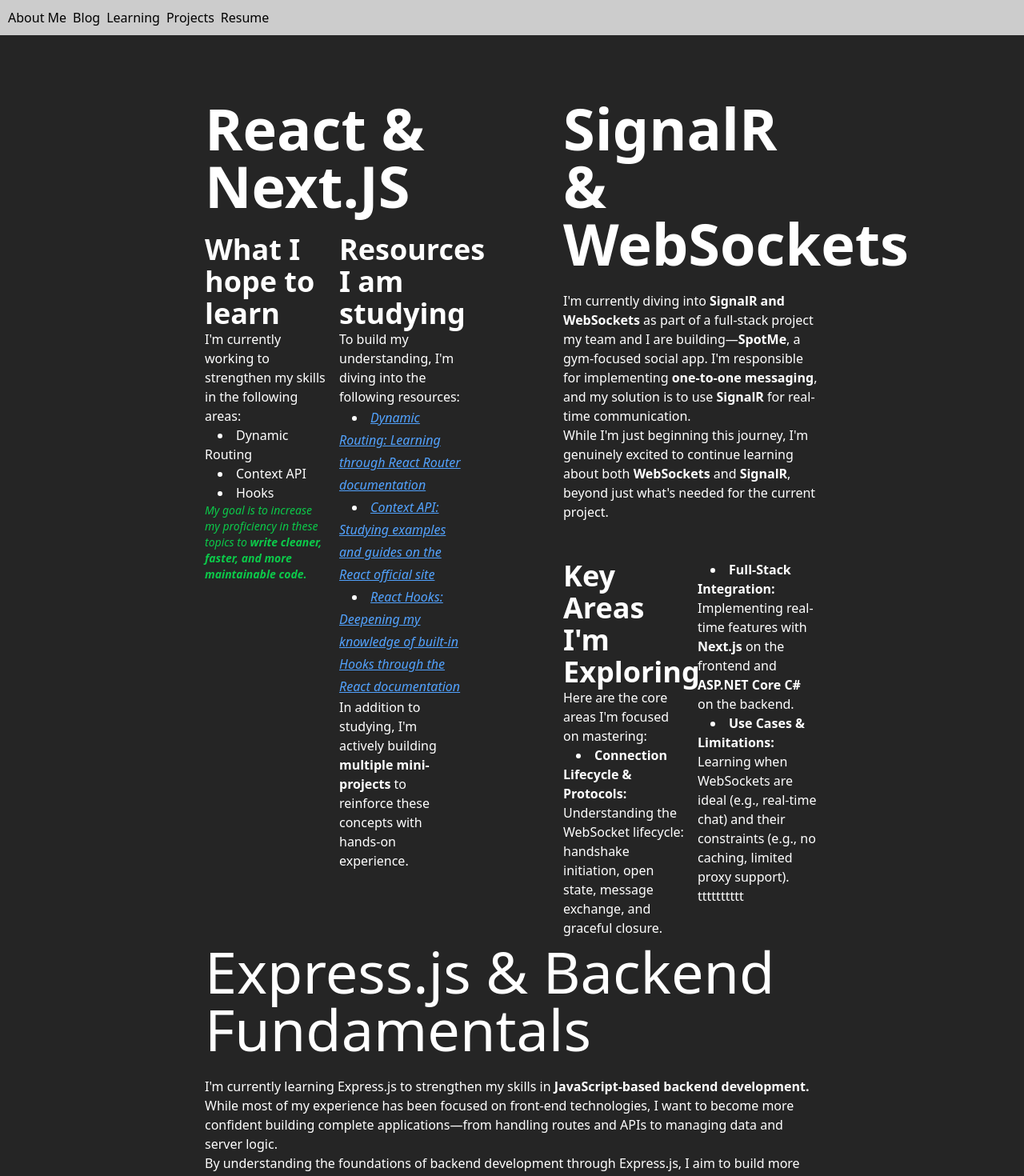
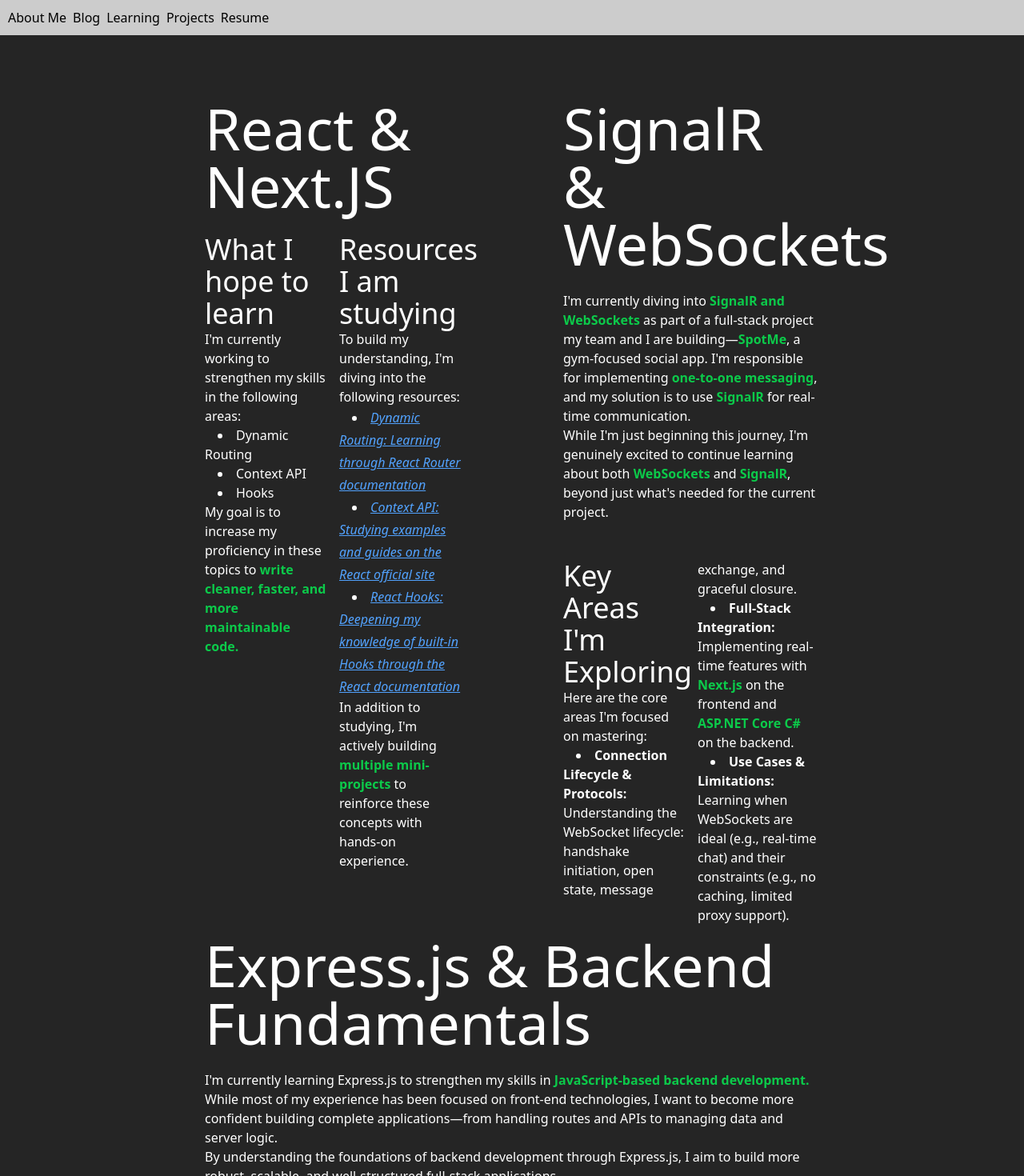
Before and after one commit to santimm44/web-portfolio, a Next.js app: page /Learning in a window 1280 px wide. Shown: the top 1470 px of the page at 80% size. Built offline with nearby package versions, Linux system fonts and the light colour scheme.

Commit message:
More clean up for the learning page

```diff
--- a/src/app/(pages)/Learning/page.tsx
+++ b/src/app/(pages)/Learning/page.tsx
@@ -7,22 +7,22 @@ const page = () => {
       <div className='columns-2 gap-x-32 '>
 
         <div id="subjectA" className='mb-12'>
-          <h2 className='text-7xl mb-6 font-bold'>
+          <h2 className='text-7xl mb-6 '>
             React & Next.JS
           </h2>
           <div className='columns-2'>
             <div className='break-inside-avoid'>
-              <h3 className='text-4xl font-semibold'> What I hope to learn</h3>
+              <h3 className='text-4xl '> What I hope to learn</h3>
               <p>I&apos;m currently working to strengthen my skills in the following areas:</p>
               <ul className='indent-4 list-disc list-inside'>
                 <li>Dynamic Routing</li>
                 <li>Context API</li>
                 <li>Hooks</li>
               </ul>
-              <p className='italic text-sm text-customAccentColorGreen'>My goal is to increase my proficiency in these topics to <b>write cleaner, faster, and more maintainable code.</b></p>
+              <p>My goal is to increase my proficiency in these topics to <b className='text-customAccentColorGreen'>write cleaner, faster, and more maintainable code.</b></p>
             </div>
             <div className='break-inside-avoid'>
-              <h3 className='text-4xl font-semibold'>Resources I am studying</h3>
+              <h3 className='text-4xl '>Resources I am studying</h3>
               <p>To build my understanding, I&apos;m diving into the following resources:</p>
 
               <ul className='indent-4 list-disc list-inside leading-7'>
@@ -43,29 +43,28 @@ const page = () => {
                 </li>
               </ul>
               <p>
-                In addition to studying, I&apos;m actively building <b>multiple mini-projects</b> to reinforce these concepts with hands-on experience.
+                In addition to studying, I&apos;m actively building <b className='text-customAccentColorGreen'>multiple mini-projects</b> to reinforce these concepts with hands-on experience.
               </p>
             </div>
           </div>
         </div>
         <div id="subjectB" className='mb-12 break-inside-avoid'>
-          <h2 className='text-7xl mb-6 font-bold'>
+          <h2 className='text-7xl mb-6'>
             SignalR & WebSockets
           </h2>
           <p className='mb-12'>
-            I&apos;m currently diving into <b>SignalR and WebSockets</b> as part of a full-stack project my team and I are building—<b>SpotMe</b>, a gym-focused social app. I&apos;m responsible for implementing <b>one-to-one messaging</b>, and my solution is to use <b>SignalR</b> for real-time communication.
+            I&apos;m currently diving into <b className='text-customAccentColorGreen'>SignalR and WebSockets</b> as part of a full-stack project my team and I are building—<b className='text-customAccentColorGreen'>SpotMe</b>, a gym-focused social app. I&apos;m responsible for implementing <b className='text-customAccentColorGreen'>one-to-one messaging</b>, and my solution is to use <b className='text-customAccentColorGreen'>SignalR</b> for real-time communication.
             <br />
-            While I&apos;m just beginning this journey, I&apos;m genuinely excited to continue learning about both <b>WebSockets</b> and <b>SignalR</b>, beyond just what&apos;s needed for the current project.</p>
+            While I&apos;m just beginning this journey, I&apos;m genuinely excited to continue learning about both <b className='text-customAccentColorGreen'>WebSockets</b> and <b className='text-customAccentColorGreen'>SignalR</b>, beyond just what&apos;s needed for the current project.</p>
           <div className='columns-2'>
             <div className=''>
-              <h3 className='text-4xl font-semibold'>Key Areas I&apos;m Exploring</h3>
+              <h3 className='text-4xl '>Key Areas I&apos;m Exploring</h3>
               <p>Here are the core areas I&apos;m focused on mastering:</p>
               <ul className='indent-4 list-disc list-inside'>
                 <li><b>Connection Lifecycle & Protocols:</b> Understanding the WebSocket lifecycle: handshake initiation, open state, message exchange, and graceful closure.</li>
-                <li><b>Full-Stack Integration:</b> Implementing real-time features with <b>Next.js</b> on the frontend and <b>ASP.NET Core C#</b> on the backend.</li>
+                <li><b >Full-Stack Integration:</b> Implementing real-time features with <b className='text-customAccentColorGreen'>Next.js</b> on the frontend and <b className='text-customAccentColorGreen'>ASP.NET Core C#</b> on the backend.</li>
                 <li><b>Use Cases & Limitations:</b> Learning when WebSockets are ideal (e.g., real-time chat) and their constraints (e.g., no caching, limited proxy support).</li>
               </ul>
-              <p>tttttttttt</p>
             </div>
 
           </div>
@@ -77,10 +76,14 @@ const page = () => {
           Express.js & Backend Fundamentals
         </h2>
         <p className='mb-12'>
-          I&apos;m currently learning Express.js to strengthen my skills in <b>JavaScript-based backend development.</b> While most of my experience has been focused on front-end technologies, I want to become more confident building complete applications—from handling routes and APIs to managing data and server logic.
+          I&apos;m currently learning Express.js to strengthen my skills in <b className='text-customAccentColorGreen'>JavaScript-based backend development.</b> While most of my experience has been focused on front-end technologies, I want to become more confident building complete applications—from handling routes and APIs to managing data and server logic.
           <br />
           By understanding the foundations of backend development through Express.js, I aim to build more robust, scalable, and well-structured full-stack applications.
         </p>
+
+        <h3 className='text-4xl '>Key Areas I'm Exploring</h3>
+
+        <p>These are the main concepts I&apos;m focusing on as I learn Express.js:</p>
 
         <ul className='indent-4 list-disc list-inside'>
           <li><b>Routing & Middleware:</b> Creating clean, modular routes and understanding how middleware functions in request/response cycles.</li>
```
